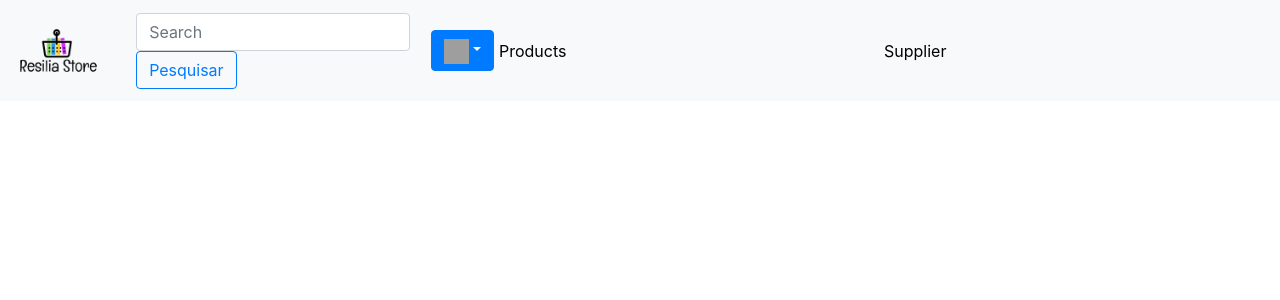
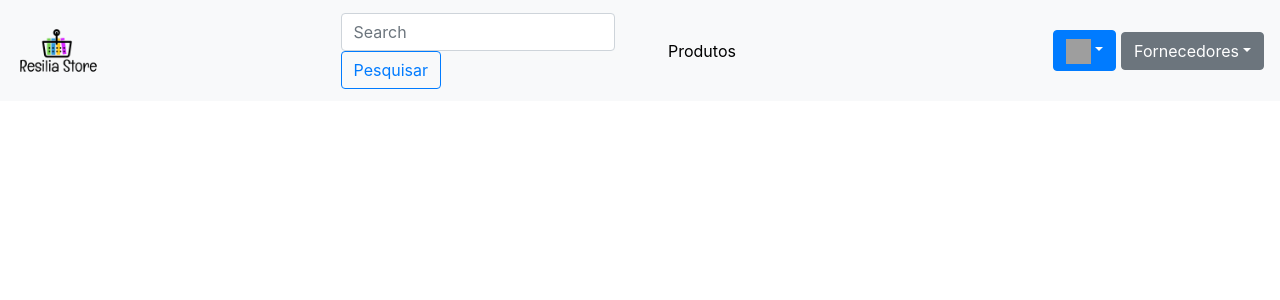
Before and after one commit to paula-gomes/Marketplace-React, a React (Create React App) app: page /products/1 in a window 1280 px wide. Shown: the top 300 px of the page. Built offline with nearby package versions, Linux system fonts and the light colour scheme; no server answers; grey boxes are pictures that could not be loaded; the HTML template or start-up script is replaced by a standard one.

Commit message:
Carousel

```diff
--- a/src/Components/Home/Home.js
+++ b/src/Components/Home/Home.js
@@ -18,7 +18,7 @@ const Home = (props) => {
 
 	console.log(products);
 	return (
-		<Carousel className="carousel">
+		<Carousel style={{ width:"400px", margin: "0 auto"}}>
 			{products.map((item, index) => {
 				if (index < 12)
 					return (
--- a/src/Components/NavBar/NavBar.js
+++ b/src/Components/NavBar/NavBar.js
@@ -23,14 +23,17 @@ export default function NavBar() {
 				<Link to="/">
 					<img className="logo" src={Logo} alt="logo" />
 				</Link>
-
-				<Form inline className="ml-auto" style={{ marginRight: "1vw" }} >
+				<div className="search">
+				<Form inline >
 					<FormControl type="text" placeholder="Search" className="mr-sm-2" />
 					<Button variant="outline-primary">Pesquisar</Button>
 				</Form>
-
-				<Dropdown>
-					<Dropdown.Toggle>
+			</div>
+				<Nav className="mr-auto" >
+					<Link to='/products'style={{ padding: "5px"}}>Produtos </Link>
+				</Nav>
+				<Dropdown >
+					<Dropdown.Toggle style={{ margin: "5px"}}>
 						<img className="userImg" src={UserImg} alt="userImg" width="25" height="25" />
 					</Dropdown.Toggle>
 					<div className="registerDropdown">
@@ -41,21 +44,42 @@ export default function NavBar() {
 								</div>
 							</Dropdown.Item>
 							<div>
-								<p>Not a client?</p>
+								<p>Não é cliente?</p>
 							</div>
 							<Dropdown.Item>
 								<Link to='/newUser'>
-									<Button variant="secondary" width="120px" >Register now!</Button>
+									<Button variant="secondary" width="120px" >Cadastre-se</Button>
 								</Link>
 							</Dropdown.Item>
 						</Dropdown.Menu>
 					</div>
 				</Dropdown>
 
-				<Nav className="mr-auto" >
-					<Link to='/products'style={{ padding: "5px"}}>Products </Link>
-					<Link href="#features" style={{ padding: "5px"}}>Supplier</Link>
-				</Nav>
+
+				<Dropdown>
+  					<Dropdown.Toggle variant="secondary" id="dropdown-basic">
+    					Fornecedores
+  					</Dropdown.Toggle>
+
+  					<div className="registerDropdown">
+						<Dropdown.Menu style={{ right: 0 , left: "auto" , textAlign: "center"}}>
+							<Dropdown.Item>
+								<div className="modalRegister">
+									<ModalSignIn />
+								</div>
+							</Dropdown.Item>
+							<div>
+								<p>Venha vender com a gente </p>
+							</div>
+							<Dropdown.Item>
+								<Link to='/newSupplier' >
+									<Button variant="secondary" width="120px" >Cadastre-se</Button>
+								</Link>
+							</Dropdown.Item>
+						</Dropdown.Menu>
+					</div>
+				</Dropdown>
+
 			</Navbar>
 		</>)
 }
```
